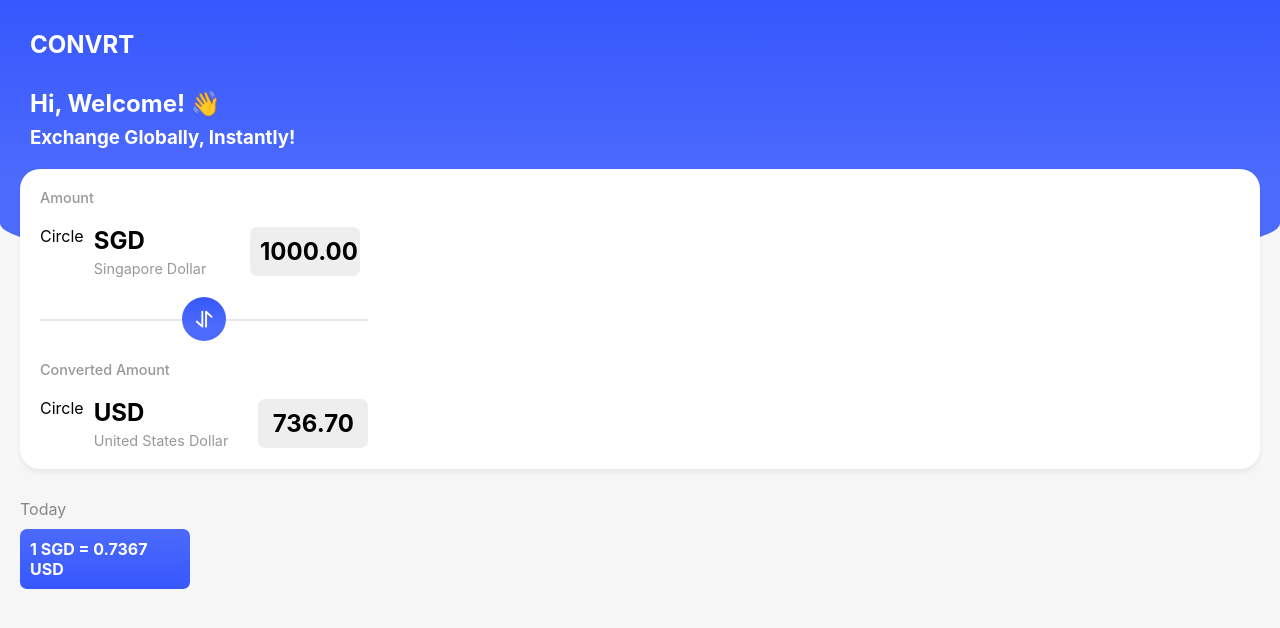
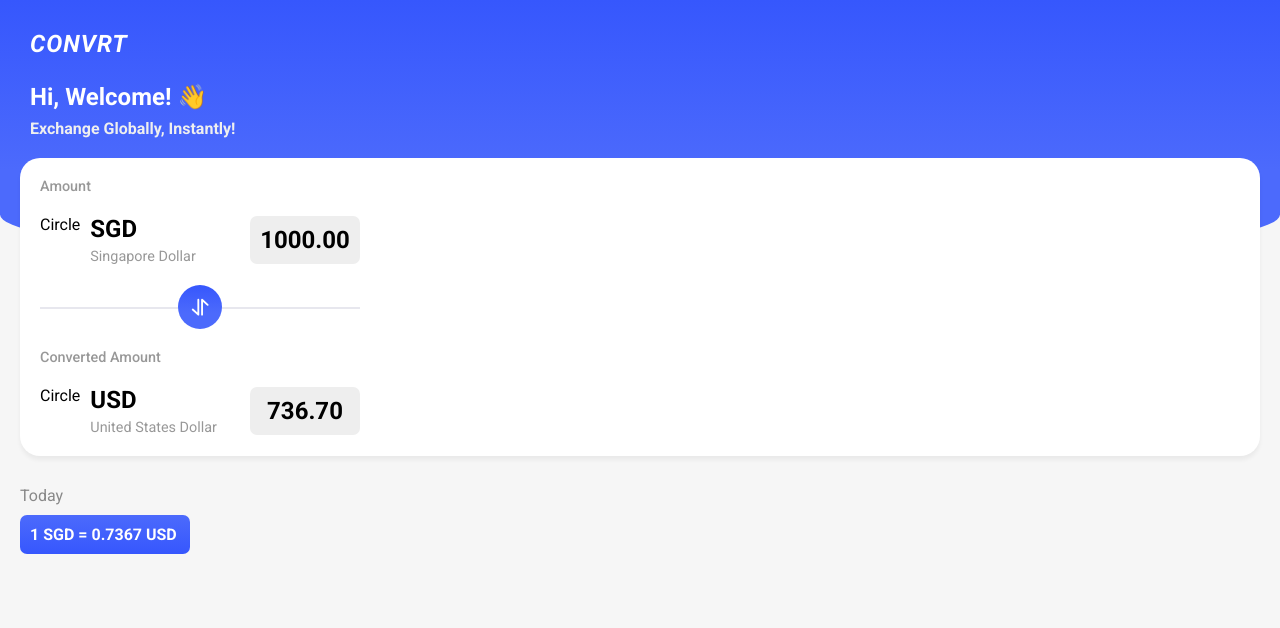
Before and after one commit to Eternum101/convrt-currency-converter, a React (Create React App) app: page / in a window 1280 px wide. Shown: the top 628 px of the page. Built offline with nearby package versions, Linux system fonts and the light colour scheme.

Commit message:
Modified Styling in index.css & main.css

```diff
--- a/src/index.css
+++ b/src/index.css
@@ -1,23 +1,14 @@
+@import url('https://fonts.googleapis.com/css2?family=Roboto:ital,wght@0,100;0,300;0,400;0,500;0,700;0,900;1,100;1,300;1,400;1,500;1,700;1,900&display=swap');
+
 * {
   margin: 0;
   padding: 0;
   box-sizing: border-box;
+  font-family: "Roboto", sans-serif;
 }
 
 body {
-  margin: 0;
-  font-family: -apple-system, BlinkMacSystemFont, 'Segoe UI', 'Roboto', 'Oxygen',
-    'Ubuntu', 'Cantarell', 'Fira Sans', 'Droid Sans', 'Helvetica Neue',
-    sans-serif;
-  -webkit-font-smoothing: antialiased;
-  -moz-osx-font-smoothing: grayscale;
-
   min-width: 400px;
   min-height: 565px;
   background-color: #f6f6f6;
 }
-
-code {
-  font-family: source-code-pro, Menlo, Monaco, Consolas, 'Courier New',
-    monospace;
-}
--- a/src/main.css
+++ b/src/main.css
@@ -1,8 +1,10 @@
+@import url('https://fonts.googleapis.com/css2?family=Montserrat:ital,wght@0,100..900;1,100..900&display=swap');
+
 .header-section {
     display: flex;
     flex-direction: column;
     justify-content: center;
-    gap: 30px;
+    gap: 25px;
     padding: 30px 0 130px 30px;
     background: linear-gradient(180deg, rgb(54, 87, 253) 0%, rgb(76, 106, 252) 63.5%);
     color: #ffff;
@@ -13,12 +15,24 @@
 .header-title {
     font-size: 1rem;
     font-weight: bold;
+    font-family: "Montserrat", sans-serif;
+    font-style: italic;
+    letter-spacing: 1px;
 }
 
 .header-subtitle {
     display: flex;
     flex-direction: column;
     gap: 8px;
+}
+
+.header-subtitle h2 {
+    font-size: 1.5rem;
+}
+
+.header-subtitle h3 {
+    font-size: 1rem;
+    color: #efefef;
 }
 
 .converter-section {
```
